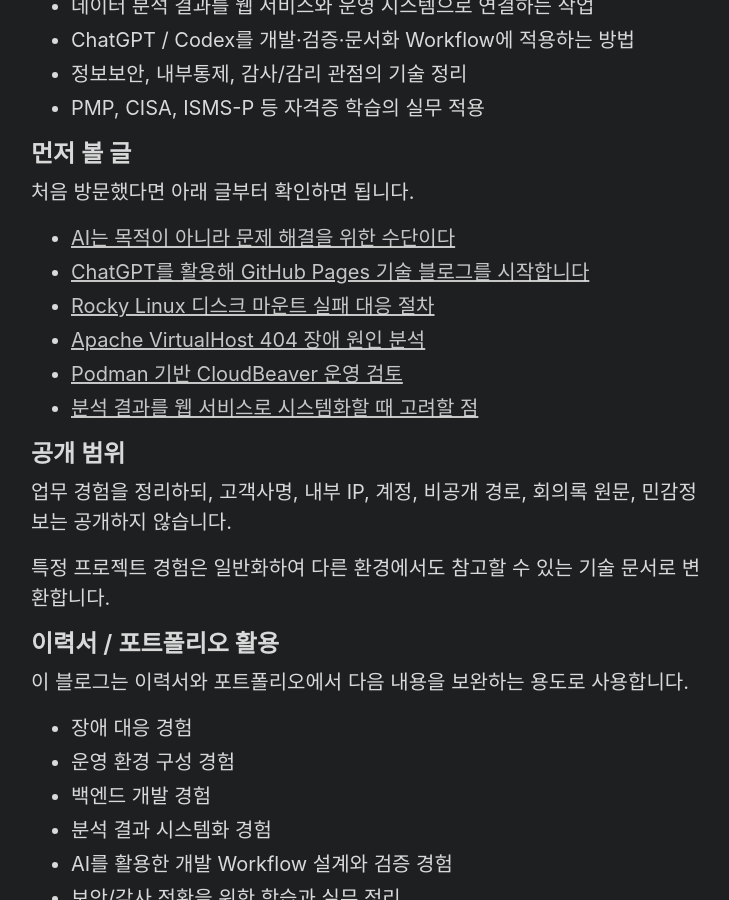
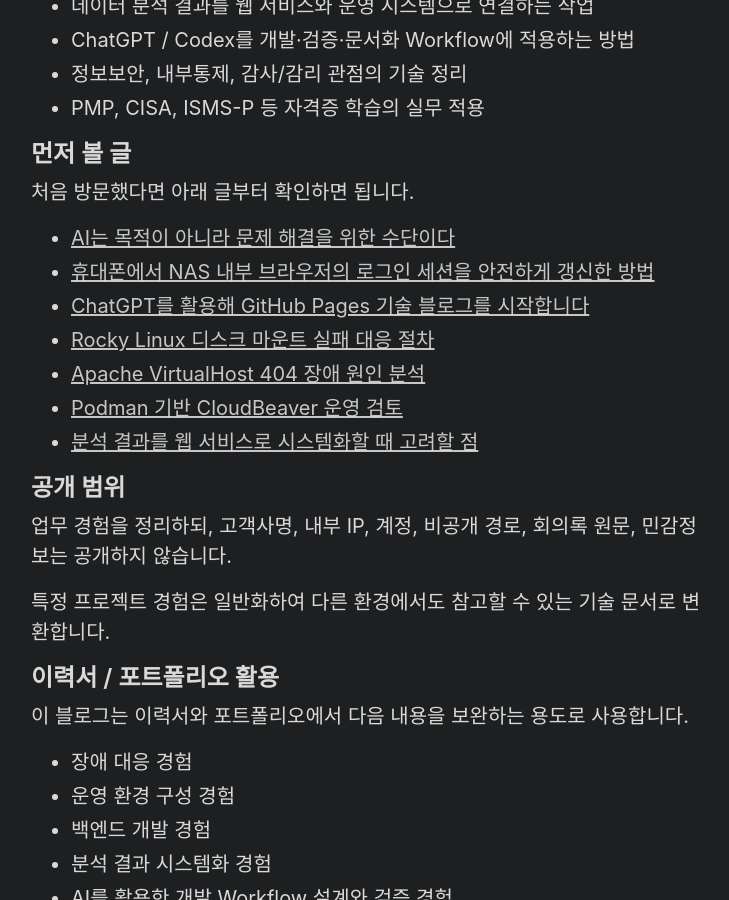
Before and after one commit to son1004007/son1004007.github.io, a Jekyll site: the page built from about.md, in a window 1280 px wide and 900 px high, scrolled down 1099 px. Shown: the whole window, without its empty margins (273-1002 px from the left). Built offline with Jekyll 4.4.1, drawn with Linux system fonts in a browser that asks for light colours.

Commit message:
docs: feature mobile authentication architecture post

```diff
--- a/about.md
+++ b/about.md
@@ -43,6 +43,7 @@
 처음 방문했다면 아래 글부터 확인하면 됩니다.
 
 - [AI는 목적이 아니라 문제 해결을 위한 수단이다]({{ '/career/2026/09/20/ai-is-a-tool-for-problem-solving/' | relative_url }})
+- [휴대폰에서 NAS 내부 브라우저의 로그인 세션을 안전하게 갱신한 방법]({{ '/infrastructure/2026/09/21/mobile-authentication-for-nas-browser-session/' | relative_url }})
 - [ChatGPT를 활용해 GitHub Pages 기술 블로그를 시작합니다]({{ '/career/2026/06/21/start-github-pages-blog-with-chatgpt/' | relative_url }})
 - [Rocky Linux 디스크 마운트 실패 대응 절차]({{ '/infrastructure/2026/06/22/rocky-linux-disk-mount-failure/' | relative_url }})
 - [Apache VirtualHost 404 장애 원인 분석]({{ '/infrastructure/2026/06/22/apache-virtualhost-404-troubleshooting/' | relative_url }})
```
